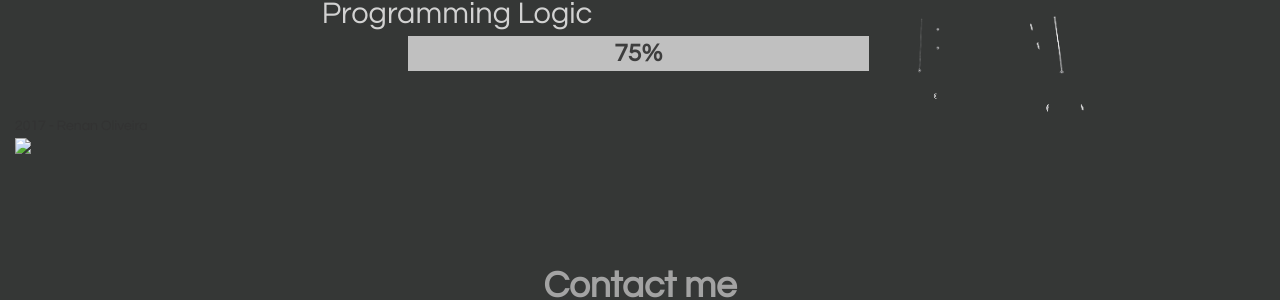
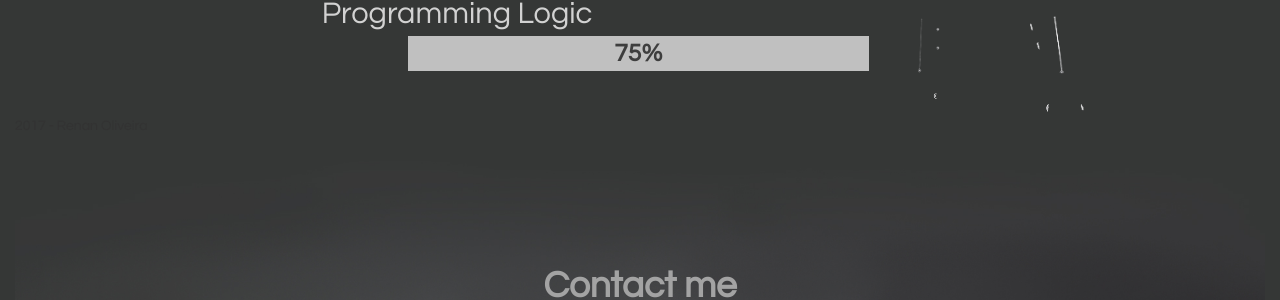
Before and after one commit to renanm99/Site, a website: page index.html in a window 1280 px wide. Shown: the part 1893-2193 px from the top of the page. Drawn offline with nearby package versions, Linux system fonts and the light colour scheme.

Commit message:
footerimg

```diff
--- a/index.html
+++ b/index.html
@@ -148,7 +148,7 @@
 				<div>
 					2017 - Renan Oliveira
 				</div>
-				<img src="img/images/footer.jpg" style="width:100%;" />
+				<img src="./images/footer.jpg" style="width:100%;" />
 			</footer>
 		</div>
 </body>
```
Also changed, not shown: images/footer.jpg (added).
